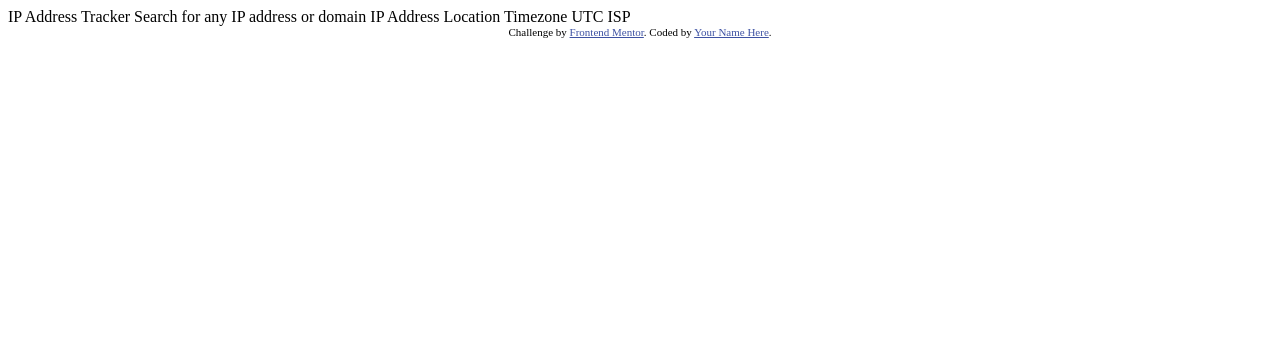
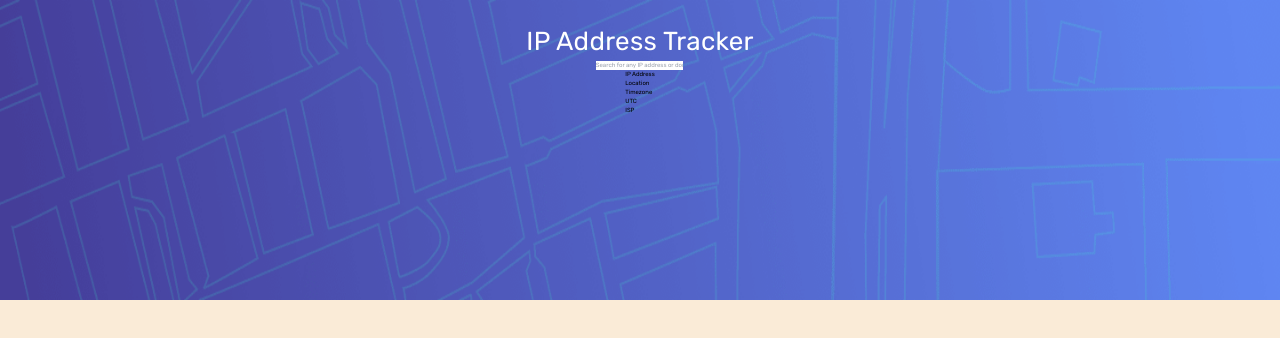
Before and after one commit to khazin/IP-Address-Tracker, a website: page index.html in a window 1280 px wide. Drawn offline with Linux system fonts and the light colour scheme.

Commit message:
doing header

```diff
--- a/index.html
+++ b/index.html
@@ -1,34 +1,55 @@
 <!DOCTYPE html>
 <html lang="en">
-<head>
-  <meta charset="UTF-8">
-  <meta name="viewport" content="width=device-width, initial-scale=1.0"> <!-- displays site properly based on user's device -->
+  <head>
+    <meta charset="UTF-8" />
+    <meta name="viewport" content="width=device-width, initial-scale=1.0" />
+    <link
+      rel="icon"
+      type="image/png"
+      sizes="32x32"
+      href="./images/favicon-32x32.png"
+    />
+<link rel="stylesheet" href="public/styles.css">
+    <title>Frontend Mentor | IP Address Tracker</title>
+  </head>
+  <body class="font-rubikSans">
+    <div class="container__main">
+      <div class="header flex flex-col items-center">
+        <div class="header__title text-white text-center">IP Address Tracker</div>
+        <div class="search">
+          <input
+            type="text"
+            placeholder="Search for any IP address or domain"
+          />
+          <button type="button"></button>
+        </div>
+        <div class="info">
+          <div class="info__wrapper">
+            <div class="info__title">IP Address</div>
+            <div class="info__data"></div>
+          </div>
+          <div class="info__wrapper">
+            <div class="info__title">Location</div>
+            <div class="info__data"></div>
+          </div>
+          <div class="info__wrapper">
+            <div class="info__title">Timezone</div>
+            <div class="info__data">
+              UTC
+              <!-- add offset value dynamically using the API -->
+            </div>
+          </div>
+          <div class="info__wrapper">
+            <div class="info__title">ISP</div>
+            <div class="info__data"></div>
+          </div>
+        </div>
+      </div>
+    </div>
 
-  <link rel="icon" type="image/png" sizes="32x32" href="./images/favicon-32x32.png">
-
-  <title>Frontend Mentor | IP Address Tracker</title>
-
-  <!-- Feel free to remove these styles or customise in your own stylesheet 👍 -->
-  <style>
-    .attribution { font-size: 11px; text-align: center; }
-    .attribution a { color: hsl(228, 45%, 44%); }
-  </style>
-</head>
-<body>
-
-  IP Address Tracker
-
-  Search for any IP address or domain
-
-  IP Address
-  Location
-  Timezone
-    UTC <!-- add offset value dynamically using the API -->
-  ISP
-
-  <div class="attribution">
+    <!-- <div class="attribution">
     Challenge by <a href="https://www.frontendmentor.io?ref=challenge" target="_blank">Frontend Mentor</a>.
     Coded by <a href="#">Your Name Here</a>.
-  </div>
-</body>
+  </div> -->
+  </body>
 </html>
--- /dev/null
+++ b/src/styles.css
@@ -0,0 +1,39 @@
+@import url('https://fonts.googleapis.com/css2?family=Rubik:wght@400;500;700&display=swap');
+@tailwind base;
+@tailwind components;
+@tailwind utilities;
+
+/************
+GLOBAL STYLES
+*************/
+*,
+::before,
+::after {
+  font-size: 62.5%;
+}
+
+/************
+MOBILE LAYOUT
+*************/
+
+.container__main{
+  min-height: 100vh;
+  background-color: antiquewhite;
+}
+
+.header {
+  height: 30rem;
+  background-image: url(../images/pattern-bg.png);
+  background-repeat: no-repeat;
+  background-size: 100% 30rem;
+}
+
+.header__title{
+  padding-top: 2.2rem;
+  font-size: 2.6rem;
+  letter-spacing: .3px;
+}
+.search{
+  /* margin-top: 2rem; */
+
+}
--- /dev/null
+++ b/tailwind.config.js
@@ -0,0 +1,29 @@
+module.exports = {
+  mode: "jit",
+  purge: ["./*.html"],
+  darkMode: false, // or 'media' or 'class'
+  theme: {
+    extend: {
+      fontFamily: {
+        rubikSans: ["Rubik", "sans-serif"],
+      },
+      fontWeight: {
+        sm: "400",
+        md: "500",
+        lg: "700",
+      },
+      colors: {
+        veryDarkGray: "hsl(0, 0%, 17%)",
+        darkGray: "hsl(0, 0%, 59%)",
+      },
+      screens: {
+        tablet: "786px",
+        desktop: "1366px",
+      },
+    },
+  },
+  variants: {
+    extend: {},
+  },
+  plugins: [],
+};
```
Also changed, not shown: package.json (added, +22 -0 lines), public/styles.css (added), 2 other files.
